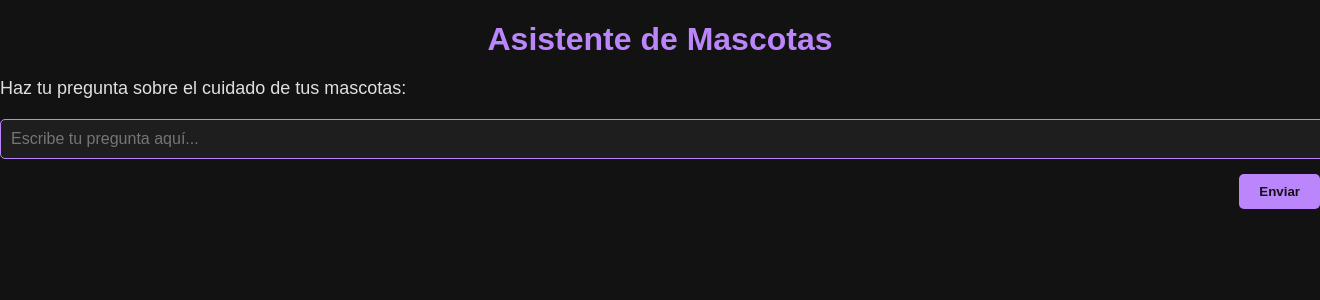
After one commit to RomeroGabrielTech/PetAdvisor, a Flask app: template templates/index.html in a window 1320 px wide; the page is wider, and only the part inside the window is pictured. The commit adds this page. Shown: the top 300 px of that part. Run offline with Flask 2, Linux system fonts and the light colour scheme; the template is opened without the code that fills it, so the values that code supplies are empty.

Commit message:
Assistant checkpoint: Ajustar posiciÃ³n del botÃ³n de enviar
Assistant generated file changes:
- templates/index.html: Ajustar estructura del formulario
- static/style.css: Ajustar posiciÃ³n del botÃ³n

---

User prompt:

No, el enviar debe estar a la derecha pero en la linear po debado del area para escribir, tal como esta en el response.html

```diff
--- a/static/style.css
+++ b/static/style.css
@@ -60,7 +60,8 @@ button {
     cursor: pointer;
     transition: background 0.3s ease;
     width: fit-content;
-    align-self: flex-end;
+    margin-left: auto;
+    display: block;
 }
 
 button:hover {
--- /dev/null
+++ b/templates/index.html
@@ -0,0 +1,18 @@
+<!DOCTYPE html>
+<html lang="es">
+<head>
+    <meta charset="UTF-8">
+    <meta name="viewport" content="width=device-width, initial-scale=1.0">
+    <title>Asistente de Mascotas</title>
+    <!-- Enlace al archivo CSS -->
+    <link rel="stylesheet" href="{{ url_for('static', filename='style.css') }}">
+</head>
+<body>
+    <h1>Asistente de Mascotas</h1>
+    <p>Haz tu pregunta sobre el cuidado de tus mascotas:</p>
+    <form action="/ask" method="post">
+        <input type="text" name="question" placeholder="Escribe tu pregunta aquí..." required>
+        <button type="submit">Enviar</button>
+    </form>
+</body>
+</html>
```
